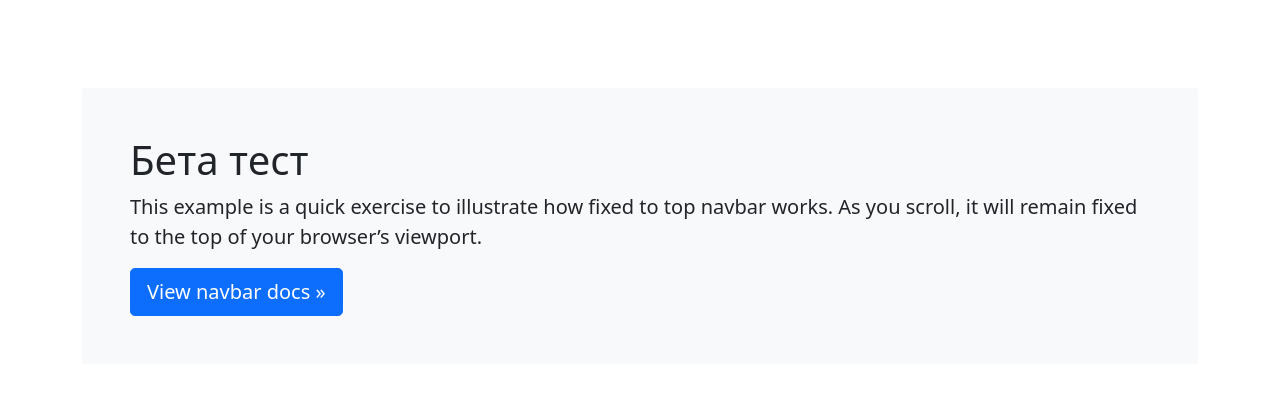
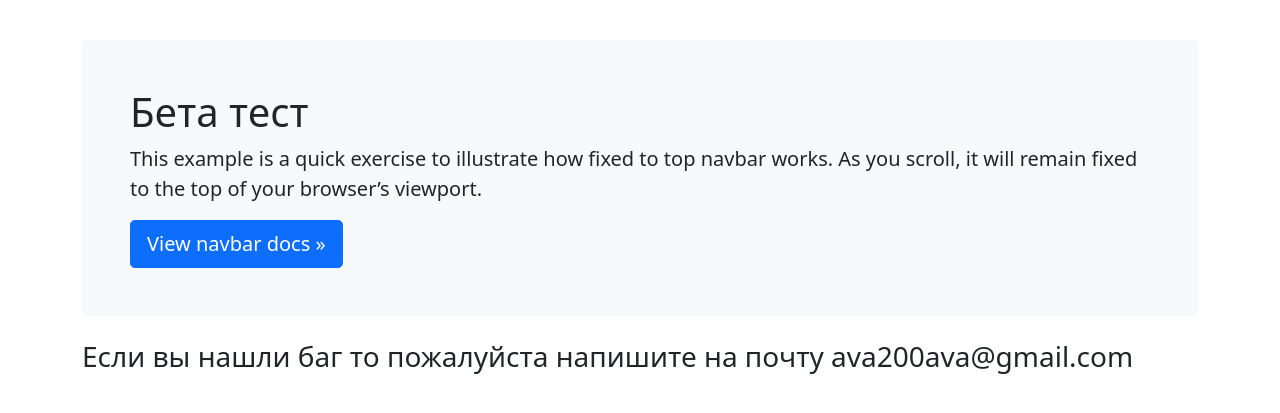
Before and after one commit to bekov001/nurzhauap, a Django app: page /about in a window 1280 px wide. Shown: the part 56-469 px from the top of the page. Run offline with Django 3.2, Linux system fonts and the light colour scheme.

Commit message:
bugs fixed

```diff
--- a/main/templates/main/about.html
+++ b/main/templates/main/about.html
@@ -4,10 +4,14 @@
 
 {% block content %}
     <main class="container">
-          <div class="bg-light p-5 rounded mt-5">
+          <div class="bg-light p-5 rounded">
             <h1>Бета тест</h1>
             <p class="lead">This example is a quick exercise to illustrate how fixed to top navbar works. As you scroll, it will remain fixed to the top of your browser’s viewport.</p>
-            <a class="btn btn-lg btn-primary" href="/docs/5.1/components/navbar/" role="button">View navbar docs »</a>
+            <a class="btn btn-lg btn-primary" href="{% url 'about' %}" role="button">View navbar docs »</a>
           </div>
     </main>
+    <div class="container">
+            <br>
+            <h3>Если вы нашли баг то пожалуйста напишите на почту ava200ava@gmail.com</h3>
+    </div>
 {% endblock %}
--- a/main/templates/main/base.html
+++ b/main/templates/main/base.html
@@ -5,8 +5,10 @@
         <meta name="viewport"
               content="width=device-width, user-scalable=no, initial-scale=1.0, maximum-scale=1.0, minimum-scale=1.0">
         <meta http-equiv="X-UA-Compatible" content="ie=edge">
+
         <title>{% block title %} {% endblock %}</title>
         <link href="https://cdn.jsdelivr.net/npm/bootstrap@5.1.1/dist/css/bootstrap.min.css" rel="stylesheet">
+        <link rel="shortcut icon" href="https://upload.wikimedia.org/wikipedia/commons/thumb/2/23/Eo_circle_blue_white_letter-z.svg/768px-Eo_circle_blue_white_letter-z.svg.png" type="png">
     </head>
     <body>
         <nav class="navbar navbar-expand-md navbar-dark fixed-top bg-dark">
--- a/main/templates/main/detail.html
+++ b/main/templates/main/detail.html
@@ -18,6 +18,7 @@
         </div>
         <p>Комментарии {{ task.comments_task.all.count }}</p>
         <hr>
+        {% if user.is_authenticated %}
             <p>Добавить комментарий</p>
             <form action="" id="add_form" method="post" enctype="multipart/form-data">
                 {% csrf_token %}
@@ -28,6 +29,11 @@
             <div class="modal-footer">
                 <button form="add_form" type="submit" class="btn btn-primary">Добавить</button>
             </div>
+        {% else %}
+            <div class="alert alert-danger">
+                <a href="{% url 'register' %}">Зарегиструйтесь чтобы оставлять комментарии</a>
+            </div>
+        {% endif %}
             {% for item in task.comments_task.all %}
                 <div class="alert alert-warning">
                     Автор: {{ item.author }}<br><br>
--- a/main/templates/registration/register.html
+++ b/main/templates/registration/register.html
@@ -7,6 +7,7 @@
         <form method="post">
           {% csrf_token %}
           {{ form|crispy }}
+            <br>
           <button type="submit" class="btn btn-primary">Войти</button>
         </form>
     </div>
```
Lines whose indentation alone changed are shown as unchanged.
